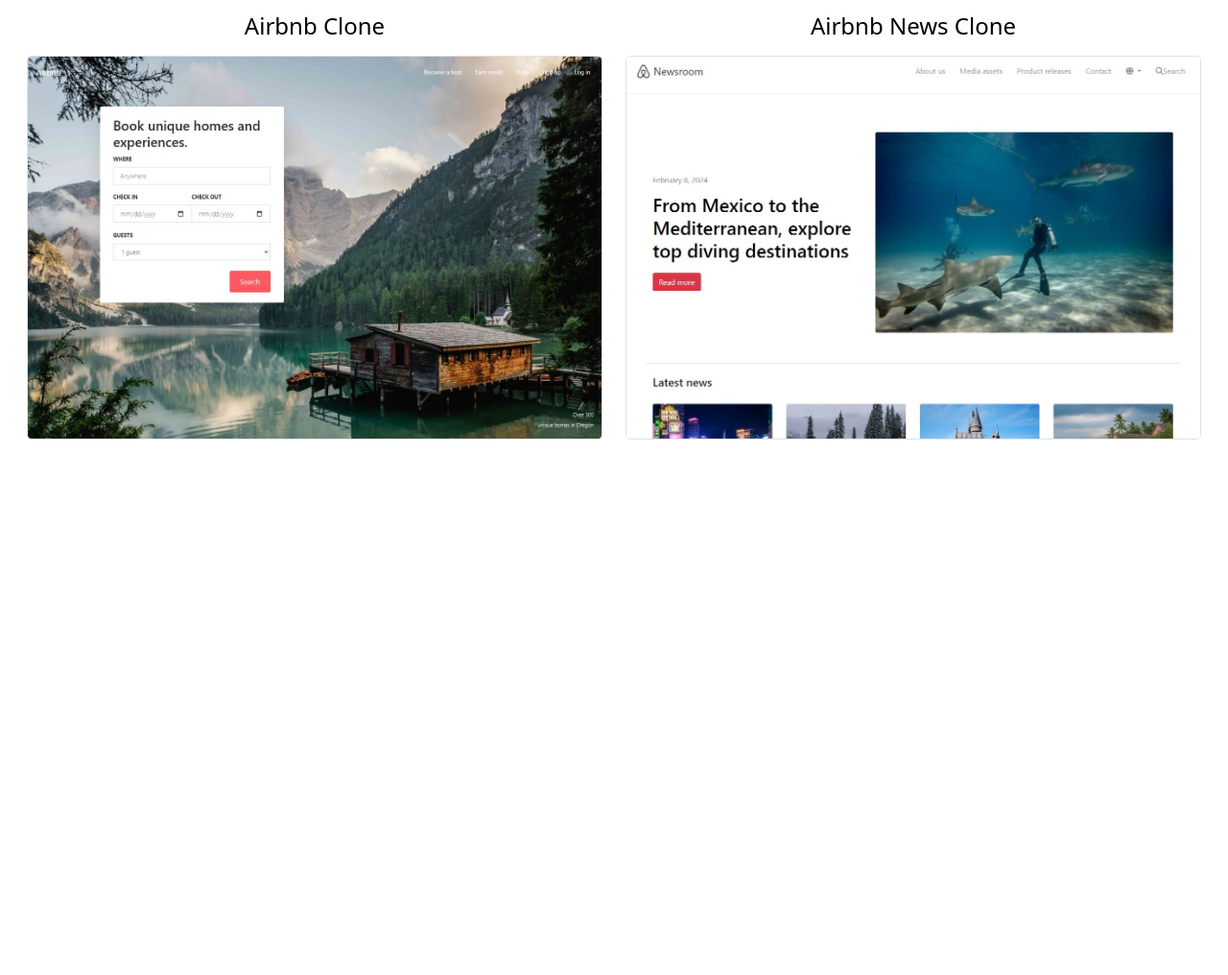
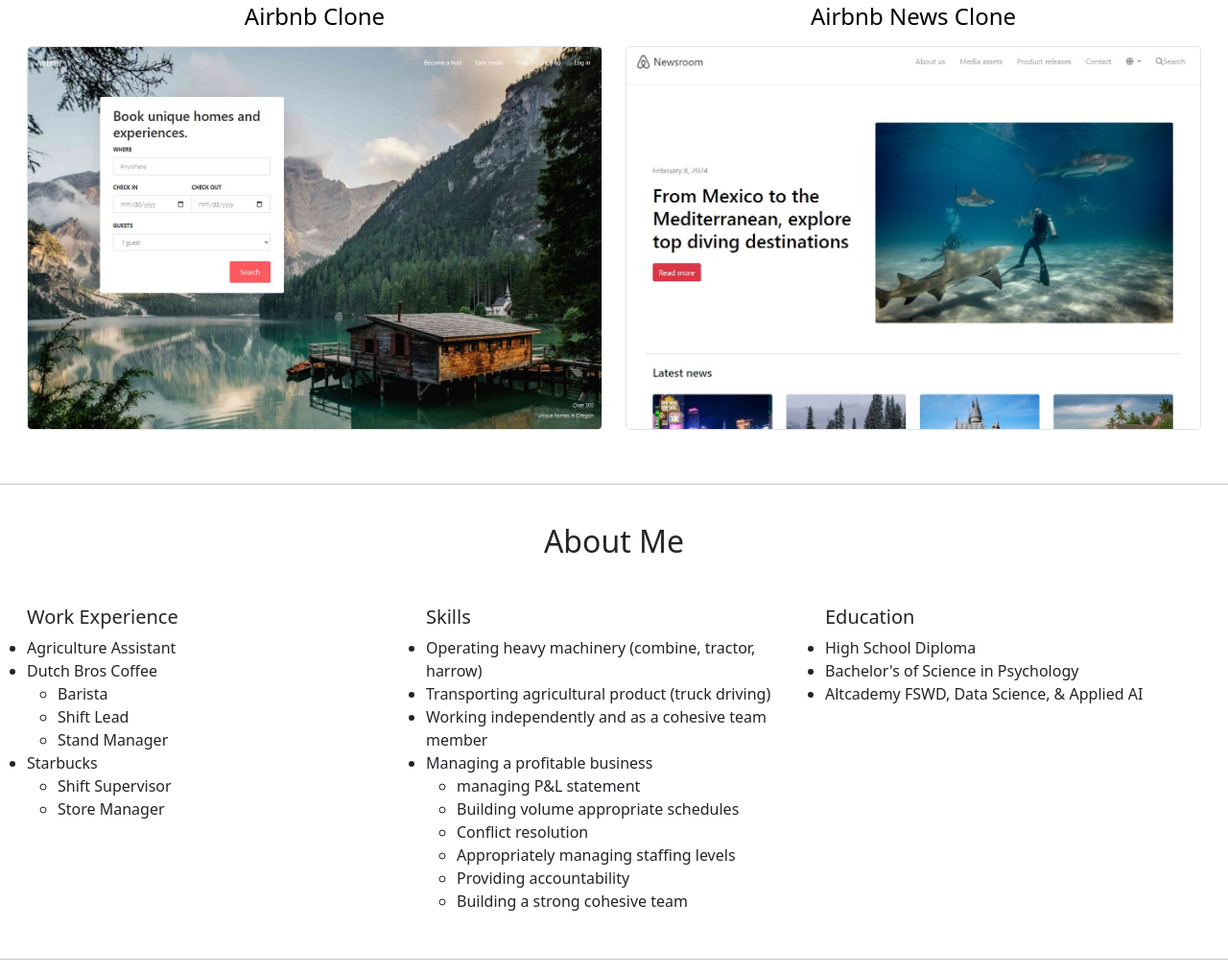
Before and after one commit to JWS93/Personal-Portfolio, a plain HTML site: page index.html in a window 1280 px wide. Shown: the part 1113-2129 px from the top of the page at 96% size. Before the commit the page ends 1611 px from the top, so only its background shows below. Drawn offline with nearby package versions, Linux system fonts and the light colour scheme.

Commit message:
about me

```diff
--- a/index.html
+++ b/index.html
@@ -8,7 +8,7 @@
     <link href="style.css" rel="stylesheet" type="text/css" />
   </head>
   <body>
-    <nav class="navbar navbar-expand-lg navbar-light bg-white shadow-sm px-3">
+    <nav class="navbar navbar-expand-md navbar-light bg-white shadow-sm px-3">
       <div class="container-xxl">
         <a class="navbar-brand" href="#home">JS</a>
         <button class="navbar-toggler" type="button" data-bs-toggle="collapse" data-bs-target="#navbarSupportedContent" aria-controls="navbarSupportedContent" aria-expanded="false" aria-label="Toggle navigation">
@@ -22,6 +22,9 @@
             <li class="nav-item">
               <a class="nav-link" href="#projects">Projects</a>
             </li>
+            <li class="nav-item">
+              <a class="nav-link" href="about-me">About me</a>
+            </li>
             <li class="nav-item dropdown">
               <a class="nav-link dropdown-toggle" href="#" id="navbarDropdown" role="button" data-bs-toggle="dropdown" aria-expanded="false">
                 Contact
@@ -31,9 +34,6 @@
                 <li><a class="dropdown-item" href="#">LinkedIn</a></li>
                 <li><a class="dropdown-item" href="#">Github</a></li>
               </ul>
-            </li>
-            <li class="nav-item">
-              <a class="nav-link">About me</a>
             </li>
           </ul>
         </div>
@@ -58,7 +58,7 @@
     </div>
     <hr />
     <div class="container-xxl">
-      <h1 class="text-center bold uppercase py-4" id="projects">Pojects Portfolio</h1>
+      <h2 class="text-center bold uppercase py-4" id="projects">Pojects Portfolio</h2>
       <div class="row px-3 py-3">
         <div class="col-12 col-md-6 pb-4">
           <div>
@@ -110,6 +110,58 @@
         </div>
       </div>
     </div>
+    <hr />
+    <div class="container-xxl">
+      <h2 class="text-center bold uppercase py-4" id="about-me">About Me</h2>
+      <div class="row py-3 px-3">
+        <div class="col-12 col-md-4">
+          <h5 class="about-title">Work Experience</h5>
+          <ul class="work-experience ab-list ps-0">
+            <li>Agriculture Assistant</li>
+            <li class="db">Dutch Bros Coffee</li>
+            <ul class="db">
+              <li>Barista</li>
+              <li>Shift Lead</li>
+              <li>Stand Manager</li>
+            </ul>
+            <li class="sb">Starbucks</li>
+            <ul class="sb">
+              <li>Shift Supervisor</li>
+              <li>Store Manager</li>
+            </ul>
+          </ul>
+        </div>
+        <div class="col-12 col-md-4">
+          <h5 class="about-title">Skills</h5>
+          <ul class="skills ab-list ps-0">
+            <li>Operating heavy machinery (combine, tractor, harrow)</li>
+            <li>Transporting agricultural product (truck driving)</li>
+            <li>Working independently and as a cohesive team member</li>
+            <li class=man-skills>Managing a profitable business</li>
+              <ul>
+                <li>managing P&L statement</li>
+                <li>Building volume appropriate schedules</li>
+                <li>Conflict resolution</li>
+                <li>Appropriately managing staffing levels</li>
+                <li>Providing accountability</li>
+                <li>Building a strong cohesive team</li>
+              </ul>
+          </ul>
+        </div>
+        <div class="col-12 col-md-4">
+          <h5 class="about-title">Education</h5>
+          <ul class="education ab-list ps-0">
+            <li>High School Diploma</li>
+            <li>Bachelor's of Science in Psychology</li>
+            <li>Altcademy FSWD, Data Science, & Applied AI </li>
+          </ul>
+        </div>
+      </div>
+    </div>
+    <hr />
+    <div class="container-xxl">
+
+    </div>
     <script src="https://cdn.jsdelivr.net/npm/bootstrap@5.1.1/dist/js/bootstrap.bundle.min.js" integrity="sha384-/bQdsTh/da6pkI1MST/rWKFNjaCP5gBSY4sEBT38Q/9RBh9AH40zEOg7Hlq2THRZ" crossorigin="anonymous"></script>
   </body>
 </html>
```
Also changed, not shown: style.css (line endings or trailing spaces).
